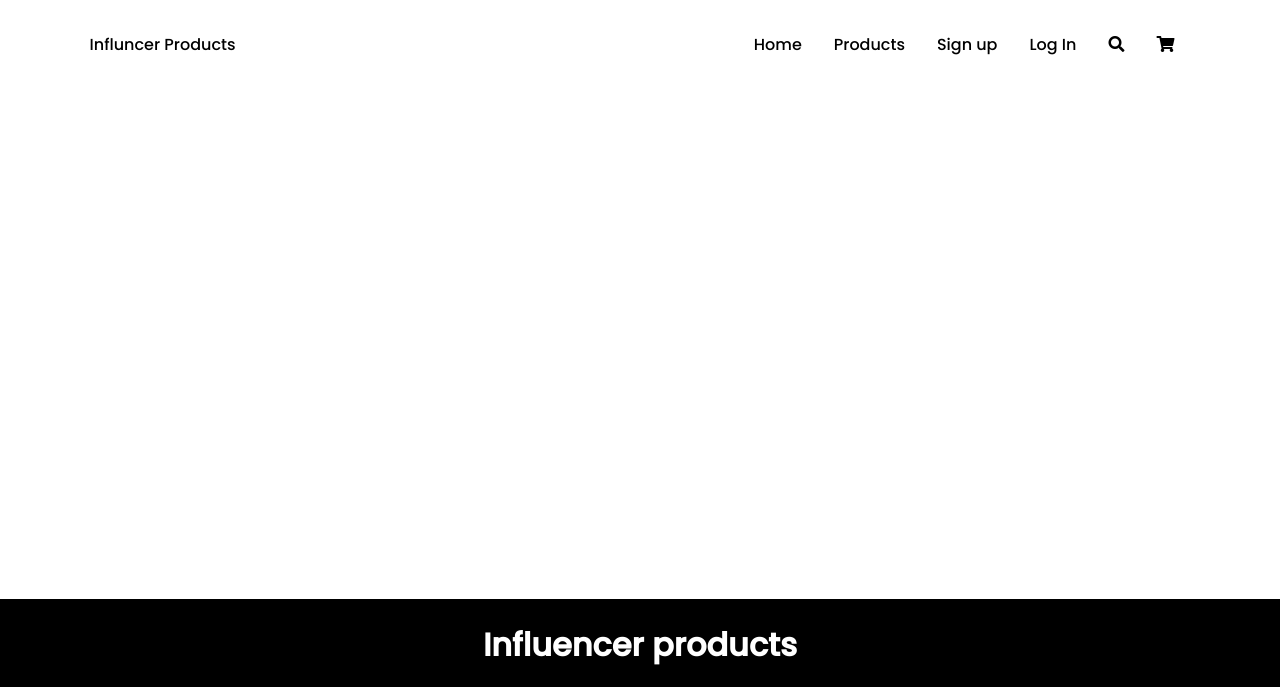
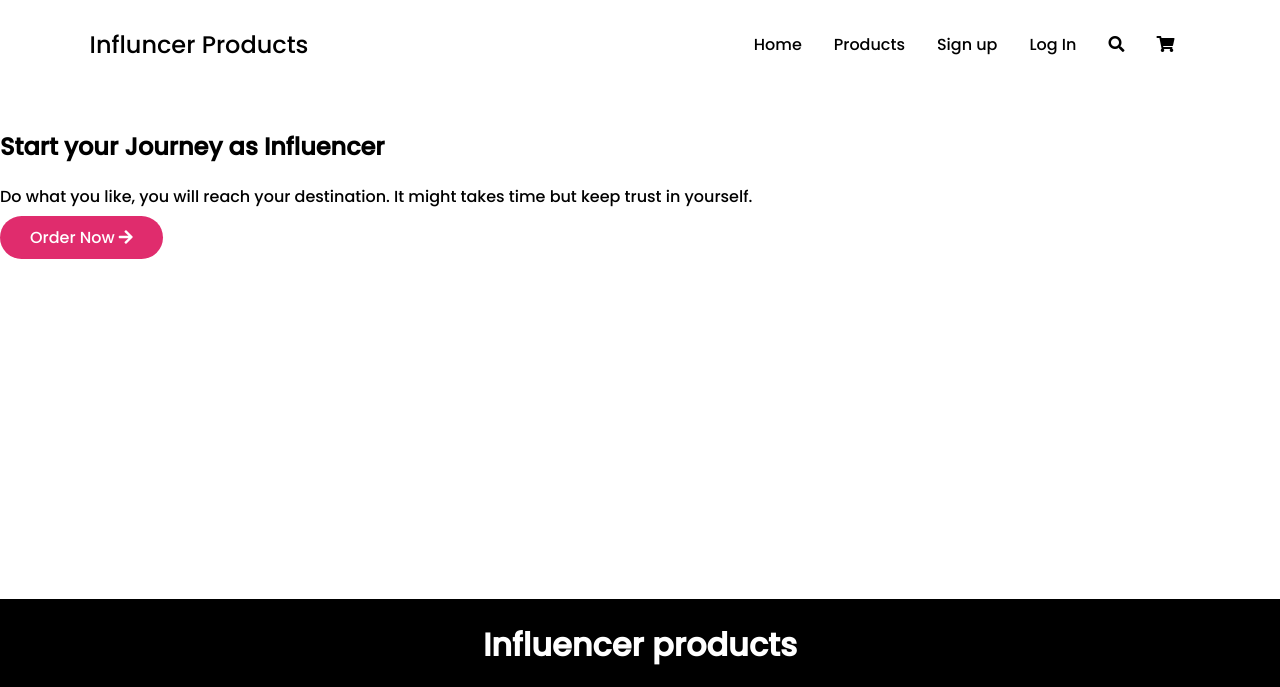
Before and after one commit to shumonira/influencer, a plain HTML site: page index.html in a window 1280 px wide. Shown: the top 687 px of the page. Drawn offline with Linux system fonts and the light colour scheme.

Commit message:
button added

```diff
--- a/index.html
+++ b/index.html
@@ -31,10 +31,14 @@
       </nav>
     </header>
     <section>
-      <div>
-        <p>
-
-        </p>
+      <div class="journey">
+        <div class="journey-title">
+          <h1>Start your Journey as
+            Influencer</h1>
+          <p>Do what you like, you will reach your destination. It might takes time but keep trust in yourself.</p>
+          <a href="#" class="btn">Order Now <i class="fas fa-arrow-right"></i></a>
+        </div>
+        <div class="journey-image"></div>
       </div>
     </section>
     <section></section>
--- a/style.css
+++ b/style.css
@@ -31,9 +31,11 @@ main{
   padding:1rem 7% ;
 }
 
+.brand-title{
+  font-size: 24px;
+}
 .menu-items ul{
   display: flex;
-
 }
 
 .menu-items li{
@@ -43,8 +45,17 @@ main{
   padding: 1em;
   text-decoration: none;
   color:black;
+
 }
 
+/* journey */
+.btn{
+  padding: 10px 30px;
+  text-decoration: none;
+  background-color:#E02C6D;
+  color: #ffffff;
+  border-radius: 30px;
+  }
 .footer{
   display: flex;
   justify-content: center;
```
